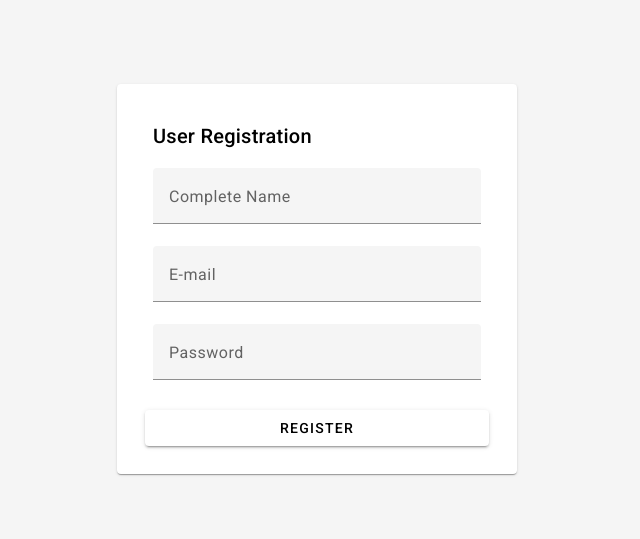
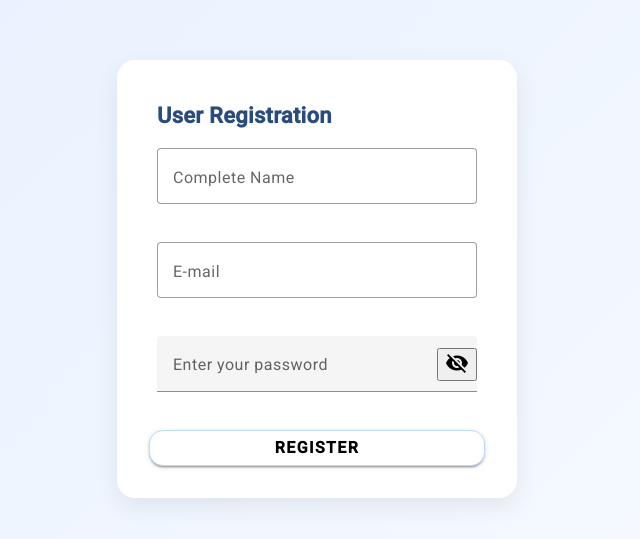
Before and after one commit to JacMattisen/agenda-tarefas, an Angular app: page /register in a window 1280 px wide. Shown: the part 121-660 px from the top of the page, without its empty margins (323-963 px from the left). Built offline with nearby package versions, Linux system fonts and the light colour scheme.

Commit message:
feat: enhance user registration component with password visibility toggle and improved styling

```diff
--- a/src/app/app.component.ts
+++ b/src/app/app.component.ts
@@ -5,7 +5,7 @@ import { RegisterComponent } from './pages/register/register.component';
 @Component({
   selector: 'app-root',
   standalone: true,
-  imports: [RouterOutlet, RegisterComponent],
+  imports: [RouterOutlet],
   templateUrl: './app.component.html',
   styleUrl: './app.component.scss',
 })
--- a/src/app/pages/register/register.component.html
+++ b/src/app/pages/register/register.component.html
@@ -2,28 +2,26 @@
   <mat-card>
     <mat-card-header class="padding-m">
       <mat-card-title>User Registration</mat-card-title>
-      <!--<mat-card-subtitle>Create your account</mat-card-subtitle> PAra fazer no futuro-->
     </mat-card-header>
 
     <mat-card-content>
-      <mat-form-field class="full-width">
+      <mat-form-field class="full-width custom-input" appearance="outline">
         <mat-label>Complete Name</mat-label>
         <input matInput placeholder="Enter your full name" />
       </mat-form-field>
 
-      <mat-form-field class="full-width">
+      <mat-form-field class="full-width custom-input" appearance="outline">
         <mat-label>E-mail</mat-label>
         <input matInput placeholder="Enter your email" />
       </mat-form-field>
 
-      <mat-form-field class="full-width">
-        <mat-label>Password</mat-label>
-        <input matInput type="password" placeholder="Enter your password" />
-      </mat-form-field>
+      <input-password-field class="full-width"></input-password-field>
     </mat-card-content>
 
     <mat-card-actions>
-      <button mat-raised-button class="full-width">REGISTER</button>
+      <button mat-raised-button class="full-width register-btn">
+        REGISTER
+      </button>
     </mat-card-actions>
   </mat-card>
 </div>
--- a/src/app/pages/register/register.component.scss
+++ b/src/app/pages/register/register.component.scss
@@ -1,12 +1,64 @@
+/* Fundo geral */
 .register-component {
   display: flex;
   justify-content: center;
   align-items: center;
   height: 100vh;
-  background-color: #f5f5f5;
+  background: linear-gradient(135deg, #e6f0ff, #f9fbff);
 }
 
+/* Card */
 mat-card {
   width: 400px;
-  padding: 20px;
+  padding: 24px;
+  border-radius: 18px;
+  background: #ffffff;
+  box-shadow: 0 8px 24px rgba(0, 0, 0, 0.08);
 }
+
+/* Título */
+mat-card-title {
+  font-size: 22px;
+  font-weight: 600;
+  color: #2a4c7b;
+}
+
+/* ================================ */
+/* INPUTS ESTILO MODERNO             */
+/* ================================ */
+.custom-input {
+  border-radius: 14px;
+  background: #ffffff;
+  margin-bottom: 16px; /* espaçamento entre inputs */
+}
+
+.custom-input.mat-form-field-appearance-outline .mat-form-field-outline {
+  border-radius: 14px;
+  border-color: #d3dce6;
+}
+
+.custom-input.mat-form-field-appearance-outline.mat-focused
+  .mat-form-field-outline {
+  border-color: #69a9ff;
+  box-shadow: 0 0 6px rgba(105, 169, 255, 0.25);
+}
+
+/* ================================ */
+/* BOTÃO REGISTER                    */
+/* ================================ */
+.register-btn {
+  border-radius: 14px;
+  background: #e9f4ff;
+  color: #368dff;
+  padding: 14px 0;
+  font-weight: 600;
+  border: 1px solid #bcdcff;
+  font-size: 16px;
+  transition: all 0.25s ease;
+  margin-top: 8px; /* espaçamento em cima do botão */
+}
+
+.register-btn:hover {
+  background: #d7eaff;
+  color: #1a74e8;
+}
--- /dev/null
+++ b/src/app/shared/components/password-field/password-field.component.html
@@ -0,0 +1,13 @@
+<mat-form-field class="full-width">
+  <mat-label>Enter your password</mat-label>
+  <input matInput [type]="hide() ? 'password' : 'text'" />
+  <button
+    matIconButton
+    matSuffix
+    (click)="clickEvent($event)"
+    [attr.aria-label]="'Hide password'"
+    [attr.aria-pressed]="hide()"
+  >
+    <mat-icon>{{ hide() ? "visibility_off" : "visibility" }}</mat-icon>
+  </button>
+</mat-form-field>
--- /dev/null
+++ b/src/app/shared/components/password-field/password-field.component.scss
@@ -0,0 +1,58 @@
+/* ================================ */
+/* INPUT DE SENHA ESTILO MODERNO    */
+/* ================================ */
+
+/* Container do mat-form-field */
+.full-width.mat-form-field-appearance-outline {
+  border-radius: 14px;
+  margin-bottom: 16px; /* espaçamento com outros campos */
+  background: #ffffff;
+}
+
+/* Borda do outline */
+.full-width.mat-form-field-appearance-outline .mat-form-field-outline {
+  border-radius: 14px;
+  border-color: #d3dce6;
+  transition: all 0.2s ease-in-out;
+}
+
+/* Foco azul e sombra leve */
+.full-width.mat-form-field-appearance-outline.mat-focused
+  .mat-form-field-outline {
+  border-color: #69a9ff;
+  box-shadow: 0 0 6px rgba(105, 169, 255, 0.25);
+}
+
+/* Texto do input */
+.full-width.mat-form-field-appearance-outline .mat-input-element {
+  padding: 12px 0;
+  font-size: 15px;
+}
+
+/* Label do input */
+.full-width.mat-form-field-appearance-outline .mat-form-field-label {
+  font-size: 15px;
+}
+
+/* Botão de olho (mat-icon-button) */
+.full-width .mat-icon-button {
+  width: 36px;
+  height: 36px;
+  border-radius: 50%;
+  background: #f0f3f7;
+  transition: all 0.2s ease;
+  display: flex;
+  justify-content: center;
+  align-items: center;
+}
+
+/* Hover do botão de olho */
+.full-width .mat-icon-button:hover {
+  background: #e2e7ef;
+}
+
+/* Ícone centralizado */
+.full-width .mat-icon-button mat-icon {
+  font-size: 20px;
+  color: #2a4c7b;
+}
--- /dev/null
+++ b/src/app/shared/components/password-field/password-field.component.ts
@@ -0,0 +1,20 @@
+import { ChangeDetectionStrategy, Component, signal } from '@angular/core';
+import { MatButtonModule } from '@angular/material/button';
+import { MatFormFieldModule } from '@angular/material/form-field';
+import { MatIconModule } from '@angular/material/icon';
+import { MatInputModule } from '@angular/material/input';
+
+@Component({
+  selector: 'input-password-field',
+  standalone: true,
+  imports: [MatFormFieldModule, MatInputModule, MatButtonModule, MatIconModule],
+  templateUrl: './password-field.component.html',
+  styleUrl: './password-field.component.scss',
+})
+export class PasswordFieldComponent {
+  hide = signal(true);
+  clickEvent(event: MouseEvent) {
+    this.hide.set(!this.hide());
+    event.stopPropagation();
+  }
+}
--- a/src/styles.scss
+++ b/src/styles.scss
@@ -23,3 +23,17 @@ body {
 .padding-g {
   padding: 24px !important;
 }
+
+/* No seu styles.scss */
+
+/* Estilos de borda e cor de fundo */
+.mat-form-field-appearance-outline.full-width {
+  border-radius: 14px;
+  background: #ffffff;
+}
+.mat-form-field-appearance-outline .mat-form-field-outline {
+  border-radius: 14px;
+  border-color: #d3dce6;
+  transition: all 0.2s ease-in-out;
+}
+/* ... e assim por diante para todos os seletores internos ... */
```
Also changed, not shown: src/app/pages/register/register.component.ts (+7 -1 lines).
